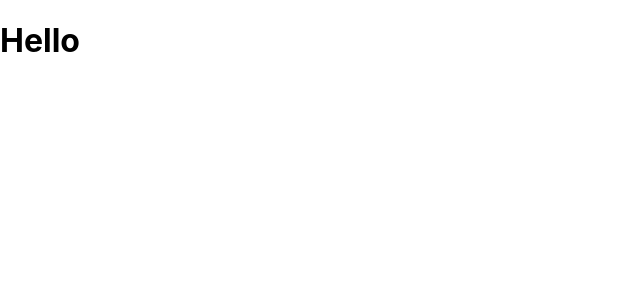
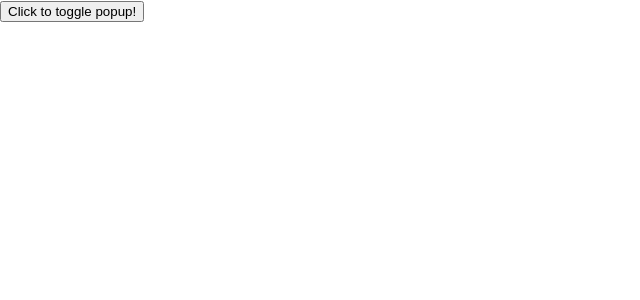
Before and after one commit to UoaWDCC/Investment-island, a Next.js app: page /example in a window 1280 px wide. Shown: the top 300 px of the page, without its empty margins (0-640 px from the left). Built offline with nearby package versions, Linux system fonts and the light colour scheme.

Commit message:
Finished with basic version
Added styling and popup functionality

```diff
--- /dev/null
+++ b/components/backgroundComponent.module.css
@@ -0,0 +1,35 @@
+.popup {
+    position: fixed;
+    z-index: 1;
+    width: 100%;
+    height: 100%;
+}
+
+.popup_content {
+    background-color: white;
+    position: absolute;
+    top: 20%;
+    left: 30%;
+    width: 40%;
+    padding: 20px;
+    border-radius: 5px;
+    border: 2px solid black;
+}
+
+h1.header {
+
+}
+
+h3.description {
+
+}
+
+.close {
+    color: Black;
+    float: right;
+}
+
+.close:hover {
+    color: cyan;
+    cursor: pointer;
+}
--- a/components/backgroundComponent.tsx
+++ b/components/backgroundComponent.tsx
@@ -1,10 +1,31 @@
 import type { NextPage } from 'next'
+import { useState } from 'react';
+import styles from "./backgroundComponent.module.css";
+interface BackgroundProps {
+    header: string,
+    description: string
+}
 
 // Background popup for investment island
-const Background: NextPage = () => {
+const Background: NextPage<BackgroundProps> = props => {
+    const { header, description } = props;
+    const [toggled, setToggled] = useState(false);
+
     return (
-        <div>
-            <h1>Hello</h1>
+        <div className={styles.popup}>
+            {toggled &&
+                <div className={styles.popup_content}>
+                     <span className="close" onClick={() => setToggled(false)}>
+                        &times;
+                    </span>
+                    <h1 className="header">{ header }</h1>
+                    <h3 className="description">{ description }</h3>
+                </div>
+            }
+
+            {!toggled &&
+                <button onClick={() => setToggled(!toggled)}>Click to toggle popup!</button>
+            }
         </div>
     );
 }
--- a/pages/example/index.tsx
+++ b/pages/example/index.tsx
@@ -6,7 +6,7 @@ import BackgroundComponent from "../../components/backgroundComponent";
 const MainContent: NextPage = () => {
   return (
     <div className="">
-        <BackgroundComponent />
+        <BackgroundComponent header="test" description="testing"/>
         {/* <ExampleComponent/> */}
 
     </div>
```
